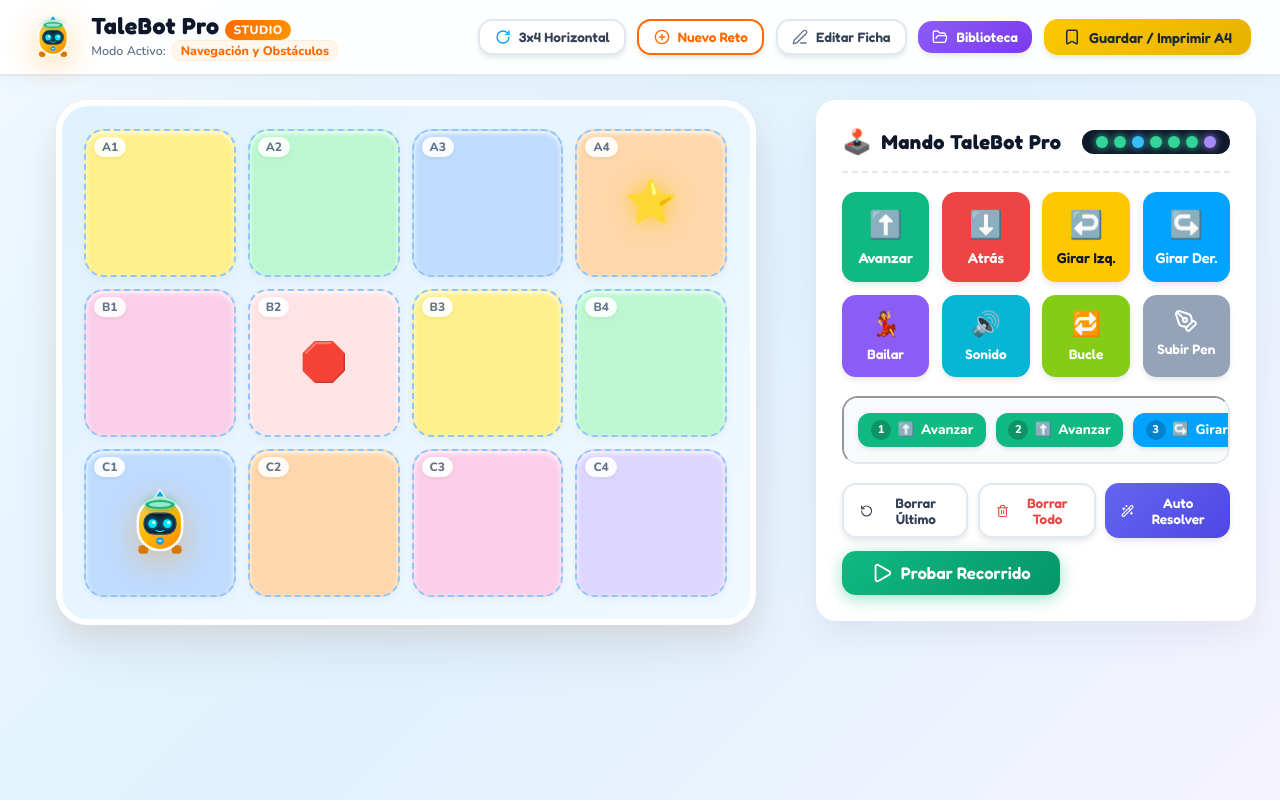
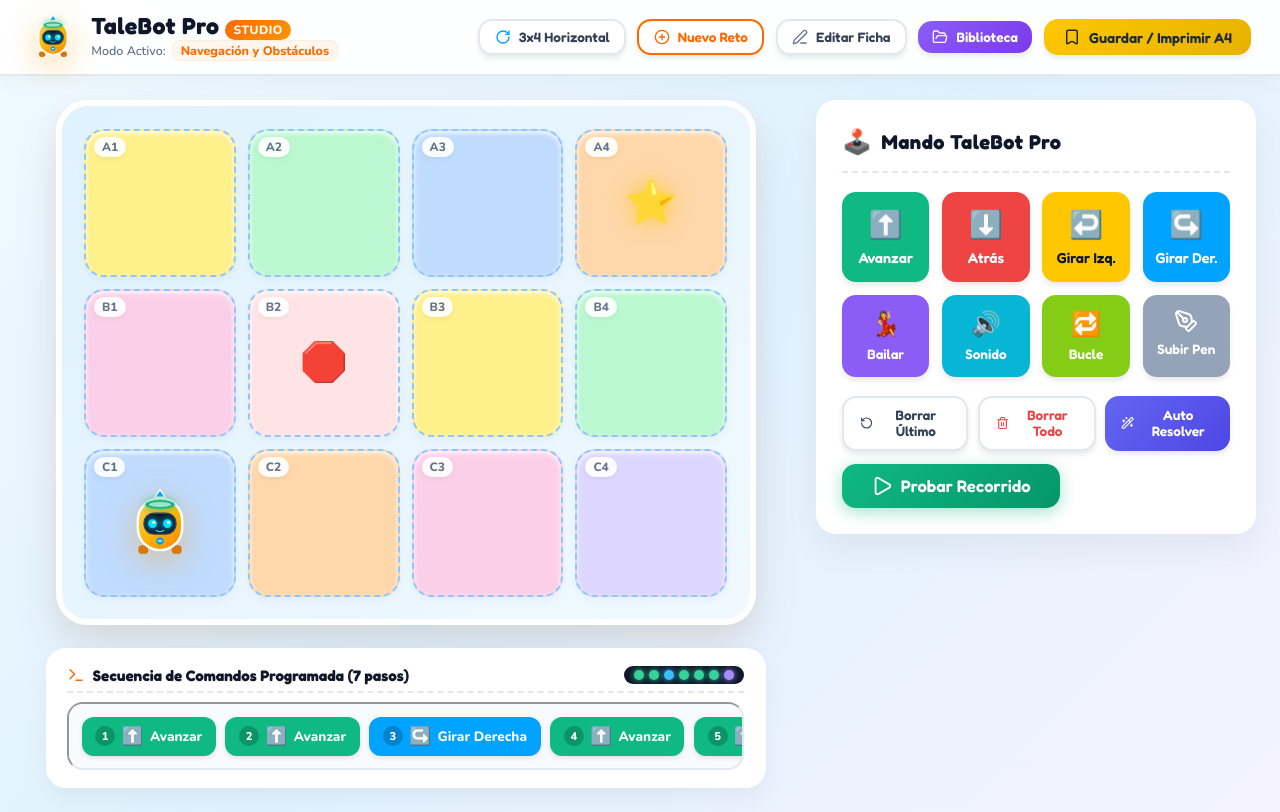
Before and after one commit to miguelpicado/tale-bot-challenge, a React (Vite) app: page / in a window 1280 px wide. Built offline with nearby package versions, Linux system fonts and the light colour scheme.

Commit message:
Layout: full-width CommandSequenceBar positioned directly under main Grid Canvas

```diff
--- a/src/App.jsx
+++ b/src/App.jsx
@@ -2,6 +2,7 @@
 import confetti from 'canvas-confetti';
 import Header from './components/Header';
 import GridCanvas from './components/GridCanvas';
+import CommandSequenceBar from './components/CommandSequenceBar';
 import TaleBotController from './components/TaleBotController';
 import ChallengeEditorModal from './components/ChallengeEditorModal';
 import PrintSheetPreview from './components/PrintSheetPreview';
@@ -208,7 +209,6 @@
     }, 550);
   };
 
-  // Autogenerate A4 Pages from NewChallengeModal
   const handleGenerateA4Pages = (generatedList) => {
     if (generatedList.length >= 2) {
       setChallenge1(generatedList[0]);
@@ -252,12 +252,13 @@
         padding: '1.5rem',
         flex: 1,
         display: 'grid',
-        gridTemplateColumns: '1fr 440px', // Wider right sidebar (440px)
+        gridTemplateColumns: '1fr 440px',
         gap: '1.8rem',
         alignItems: 'start'
       }}>
-        {/* Left Hero Column: Prominent 3x4 Grid Map Canvas */}
-        <section style={{ display: 'flex', flexDirection: 'column', gap: '1.2rem', alignItems: 'center' }}>
+        {/* Left Hero Column: Prominent 3x4 Grid Map Canvas & Full-Width Command Sequence Bar */}
+        <section style={{ display: 'flex', flexDirection: 'column', gap: '1.4rem', alignItems: 'center' }}>
+          {/* Prominent Grid Canvas */}
           <GridCanvas
             numRows={numRows}
             numCols={numCols}
@@ -272,6 +273,13 @@
             onToggleObstacle={handleToggleObstacle}
             onClearCell={handleClearCell}
           />
+
+          {/* Full-Width Programmed Command Sequence Bar directly under Map */}
+          <CommandSequenceBar
+            commands={currentChallenge.commands || []}
+            isPlaying={isPlaying}
+            currentStep={currentStep}
+          />
         </section>
 
         {/* Right Sidebar: Spacious TaleBot Controller & Shape Drawer (If active) */}
@@ -285,7 +293,6 @@
             onRunSimulation={handleRunSimulation}
             onAutoSolvePath={handleAutoSolvePath}
             isPlaying={isPlaying}
-            currentStep={currentStep}
             penMarkerActive={currentChallenge.penMarkerMode}
             onTogglePenMarker={() => setCurrentChallenge({
               ...currentChallenge,
--- /dev/null
+++ b/src/components/CommandSequenceBar.jsx
@@ -0,0 +1,136 @@
+import React from 'react';
+import { COMMAND_TYPES } from '../utils/talebotEngine';
+import { Sparkles, Terminal } from 'lucide-react';
+
+export default function CommandSequenceBar({
+  commands = [],
+  isPlaying = false,
+  currentStep = 0
+}) {
+  return (
+    <div className="tb-card" style={{
+      width: '100%',
+      maxWidth: '720px',
+      padding: '1rem 1.2rem',
+      background: '#FFFFFF',
+      boxShadow: '0 10px 25px rgba(0,0,0,0.05)',
+      display: 'flex',
+      flexDirection: 'column',
+      gap: '0.6rem'
+    }}>
+      {/* Header */}
+      <div style={{
+        display: 'flex',
+        alignItems: 'center',
+        justifyContent: 'space-between',
+        borderBottom: '2px dashed #E2E8F0',
+        paddingBottom: '0.4rem'
+      }}>
+        <div style={{ display: 'flex', alignItems: 'center', gap: '0.5rem' }}>
+          <Terminal size={18} color="#FF6900" />
+          <span style={{ fontFamily: 'Fredoka', fontWeight: 700, fontSize: '0.95rem', color: '#0F172A' }}>
+            Secuencia de Comandos Programada ({commands.length} pasos)
+          </span>
+        </div>
+
+        {/* LED Lights Sequence Ring Indicator */}
+        <div style={{
+          display: 'flex',
+          alignItems: 'center',
+          gap: '5px',
+          background: '#0F172A',
+          padding: '4px 10px',
+          borderRadius: '20px'
+        }}>
+          {commands.length === 0 ? (
+            <span style={{ color: '#64748B', fontSize: '0.7rem', fontWeight: 800 }}>LEDS LISTOS</span>
+          ) : (
+            commands.slice(Math.max(0, commands.length - 12)).map((cmd, idx) => {
+              const cmdInfo = COMMAND_TYPES[cmd.id] || COMMAND_TYPES.FORWARD;
+              return (
+                <div
+                  key={idx}
+                  style={{
+                    width: '10px',
+                    height: '10px',
+                    borderRadius: '50%',
+                    background: cmdInfo.ledColor,
+                    boxShadow: `0 0 6px ${cmdInfo.ledColor}`
+                  }}
+                  title={cmdInfo.name}
+                />
+              );
+            })
+          )}
+        </div>
+      </div>
+
+      {/* Programmed Sequence Full Width Horizontal Bar */}
+      <div style={{
+        background: '#F8FAFC',
+        borderRadius: '16px',
+        padding: '0.8rem',
+        minHeight: '64px',
+        display: 'flex',
+        alignItems: 'center',
+        gap: '0.6rem',
+        overflowX: 'auto',
+        border: '2px inset #E2E8F0',
+        width: '100%'
+      }}>
+        {commands.length === 0 ? (
+          <div style={{
+            width: '100%',
+            textAlign: 'center',
+            color: '#94A3B8',
+            fontSize: '0.88rem',
+            fontWeight: 700
+          }}>
+            Pulsa los botones del mando para programar la secuencia de movimientos...
+          </div>
+        ) : (
+          commands.map((cmd, idx) => {
+            const cmdInfo = COMMAND_TYPES[cmd.id] || COMMAND_TYPES.FORWARD;
+            const isStepActive = isPlaying && currentStep === idx + 1;
+
+            return (
+              <div
+                key={idx}
+                style={{
+                  background: cmdInfo.color,
+                  color: cmdInfo.textColor,
+                  padding: '0.45rem 0.85rem',
+                  borderRadius: '12px',
+                  fontWeight: 800,
+                  fontSize: '0.85rem',
+                  display: 'flex',
+                  alignItems: 'center',
+                  gap: '0.4rem',
+                  whiteSpace: 'nowrap',
+                  boxShadow: isStepActive ? `0 0 16px ${cmdInfo.color}` : '0 2px 5px rgba(0,0,0,0.1)',
+                  transform: isStepActive ? 'scale(1.15)' : 'scale(1)',
+                  transition: 'all 0.2s cubic-bezier(0.34, 1.56, 0.64, 1)'
+                }}
+              >
+                <span style={{
+                  background: 'rgba(0,0,0,0.2)',
+                  borderRadius: '50%',
+                  width: '20px',
+                  height: '20px',
+                  display: 'flex',
+                  alignItems: 'center',
+                  justifyContent: 'center',
+                  fontSize: '0.7rem'
+                }}>
+                  {idx + 1}
+                </span>
+                <span style={{ fontSize: '1.1rem' }}>{cmdInfo.icon}</span>
+                <span>{cmdInfo.name}</span>
+              </div>
+            );
+          })
+        )}
+      </div>
+    </div>
+  );
+}
--- a/src/components/TaleBotController.jsx
+++ b/src/components/TaleBotController.jsx
@@ -10,7 +10,6 @@
   onRunSimulation,
   onAutoSolvePath,
   isPlaying = false,
-  currentStep = 0,
   penMarkerActive = false,
   onTogglePenMarker
 }) {
@@ -90,40 +89,9 @@
             Mando TaleBot Pro
           </h3>
         </div>
-
-        {/* LED Lights sequence bar */}
-        <div style={{
-          display: 'flex',
-          alignItems: 'center',
-          gap: '6px',
-          background: '#0F172A',
-          padding: '6px 14px',
-          borderRadius: '20px'
-        }}>
-          {commands.length === 0 ? (
-            <span style={{ color: '#64748B', fontSize: '0.75rem', fontWeight: 800 }}>LEDS LISTOS</span>
-          ) : (
-            commands.slice(Math.max(0, commands.length - 8)).map((cmd, idx) => {
-              const cmdInfo = COMMAND_TYPES[cmd.id] || COMMAND_TYPES.FORWARD;
-              return (
-                <div
-                  key={idx}
-                  style={{
-                    width: '12px',
-                    height: '12px',
-                    borderRadius: '50%',
-                    background: cmdInfo.ledColor,
-                    boxShadow: `0 0 8px ${cmdInfo.ledColor}`
-                  }}
-                  title={cmdInfo.name}
-                />
-              );
-            })
-          )}
-        </div>
       </div>
 
-      {/* Hardware Buttons Deck (Wider & Spacious) */}
+      {/* Hardware Buttons Deck */}
       <div style={{
         display: 'grid',
         gridTemplateColumns: 'repeat(4, 1fr)',
@@ -258,72 +226,6 @@
         </button>
       </div>
 
-      {/* Programmed Sequence Queue Strip */}
-      <div style={{
-        background: '#F8FAFC',
-        borderRadius: '16px',
-        padding: '0.9rem',
-        minHeight: '68px',
-        display: 'flex',
-        alignItems: 'center',
-        gap: '0.6rem',
-        overflowX: 'auto',
-        border: '2px inset #E2E8F0'
-      }}>
-        {commands.length === 0 ? (
-          <div style={{
-            width: '100%',
-            textAlign: 'center',
-            color: '#94A3B8',
-            fontSize: '0.9rem',
-            fontWeight: 700
-          }}>
-            Pulsa los botones para añadir comandos de movimiento...
-          </div>
-        ) : (
-          commands.map((cmd, idx) => {
-            const cmdInfo = COMMAND_TYPES[cmd.id] || COMMAND_TYPES.FORWARD;
-            const isStepActive = isPlaying && currentStep === idx + 1;
-
-            return (
-              <div
-                key={idx}
-                style={{
-                  background: cmdInfo.color,
-                  color: cmdInfo.textColor,
-                  padding: '0.45rem 0.8rem',
-                  borderRadius: '12px',
-                  fontWeight: 800,
-                  fontSize: '0.85rem',
-                  display: 'flex',
-                  alignItems: 'center',
-                  gap: '0.4rem',
-                  whiteSpace: 'nowrap',
-                  boxShadow: isStepActive ? `0 0 14px ${cmdInfo.color}` : '0 2px 5px rgba(0,0,0,0.1)',
-                  transform: isStepActive ? 'scale(1.15)' : 'scale(1)',
-                  transition: 'all 0.2s ease'
-                }}
-              >
-                <span style={{
-                  background: 'rgba(0,0,0,0.2)',
-                  borderRadius: '50%',
-                  width: '20px',
-                  height: '20px',
-                  display: 'flex',
-                  alignItems: 'center',
-                  justifyContent: 'center',
-                  fontSize: '0.7rem'
-                }}>
-                  {idx + 1}
-                </span>
-                <span>{cmdInfo.icon}</span>
-                <span>{cmdInfo.name}</span>
-              </div>
-            );
-          })
-        )}
-      </div>
-
       {/* Controller Actions Bottom Bar */}
       <div style={{
         display: 'flex',
```
